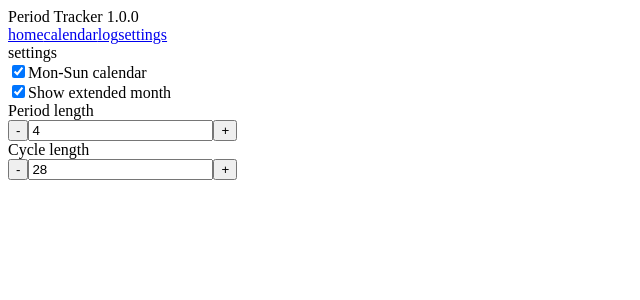
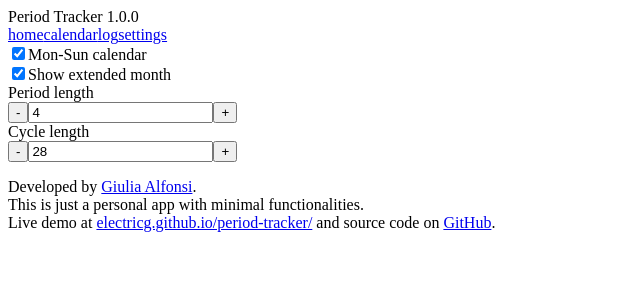
Before and after one commit to electricg/period-tracker-react, a React (Create React App) app: page /settings in a window 1280 px wide. Shown: the top 300 px of the page, without its empty margins (0-640 px from the left). Built offline with nearby package versions, Linux system fonts and the light colour scheme.

Commit message:
Added content to settings page

```diff
--- /dev/null
+++ b/src/components/settings/index.js
@@ -0,0 +1,21 @@
+import React, { Fragment } from 'react';
+
+import SettingsStartDayOfWeek from './start-day-of-week';
+import SettingsShowExtendedMonth from './show-extended-month';
+import SettingsPeriodLength from './period-length';
+import SettingsCycleLength from './cycle-length';
+import SettingsInfo from './info';
+
+const Settings = () => {
+  return (
+    <Fragment>
+      <SettingsStartDayOfWeek />
+      <SettingsShowExtendedMonth />
+      <SettingsPeriodLength />
+      <SettingsCycleLength />
+      <SettingsInfo />
+    </Fragment>
+  );
+};
+
+export default Settings;
--- /dev/null
+++ b/src/components/settings/info.js
@@ -0,0 +1,38 @@
+import React from 'react';
+
+const SettingsInfo = () => {
+  return (
+    <p>
+      Developed by{' '}
+      <a
+        href="https://github.com/electricg"
+        target="_blank"
+        rel="noopener noreferrer"
+      >
+        Giulia Alfonsi
+      </a>
+      .<br />
+      This is just a personal app with minimal functionalities.
+      <br />
+      Live demo at{' '}
+      <a
+        href="https://electricg.github.io/period-tracker-react/"
+        target="_blank"
+        rel="noopener noreferrer"
+      >
+        electricg.github.io/period-tracker/
+      </a>{' '}
+      and source code on{' '}
+      <a
+        href="https://github.com/electricg/period-tracker-react"
+        target="_blank"
+        rel="noopener noreferrer"
+      >
+        GitHub
+      </a>
+      .
+    </p>
+  );
+};
+
+export default SettingsInfo;
--- a/src/pages/settings.js
+++ b/src/pages/settings.js
@@ -1,22 +1,9 @@
-import React, { Component } from 'react';
+import React from 'react';
 
-import SettingsStartDayOfWeek from '../components/settings/start-day-of-week';
-import SettingsShowExtendedMonth from '../components/settings/show-extended-month';
-import SettingsPeriodLength from '../components/settings/period-length';
-import SettingsCycleLength from '../components/settings/cycle-length';
+import Settings from '../components/settings/index';
 
-class PageSettings extends Component {
-  render() {
-    return (
-      <div>
-        settings
-        <SettingsStartDayOfWeek />
-        <SettingsShowExtendedMonth />
-        <SettingsPeriodLength />
-        <SettingsCycleLength />
-      </div>
-    );
-  }
-}
+const PageSettings = () => {
+  return <Settings />;
+};
 
 export default PageSettings;
```
